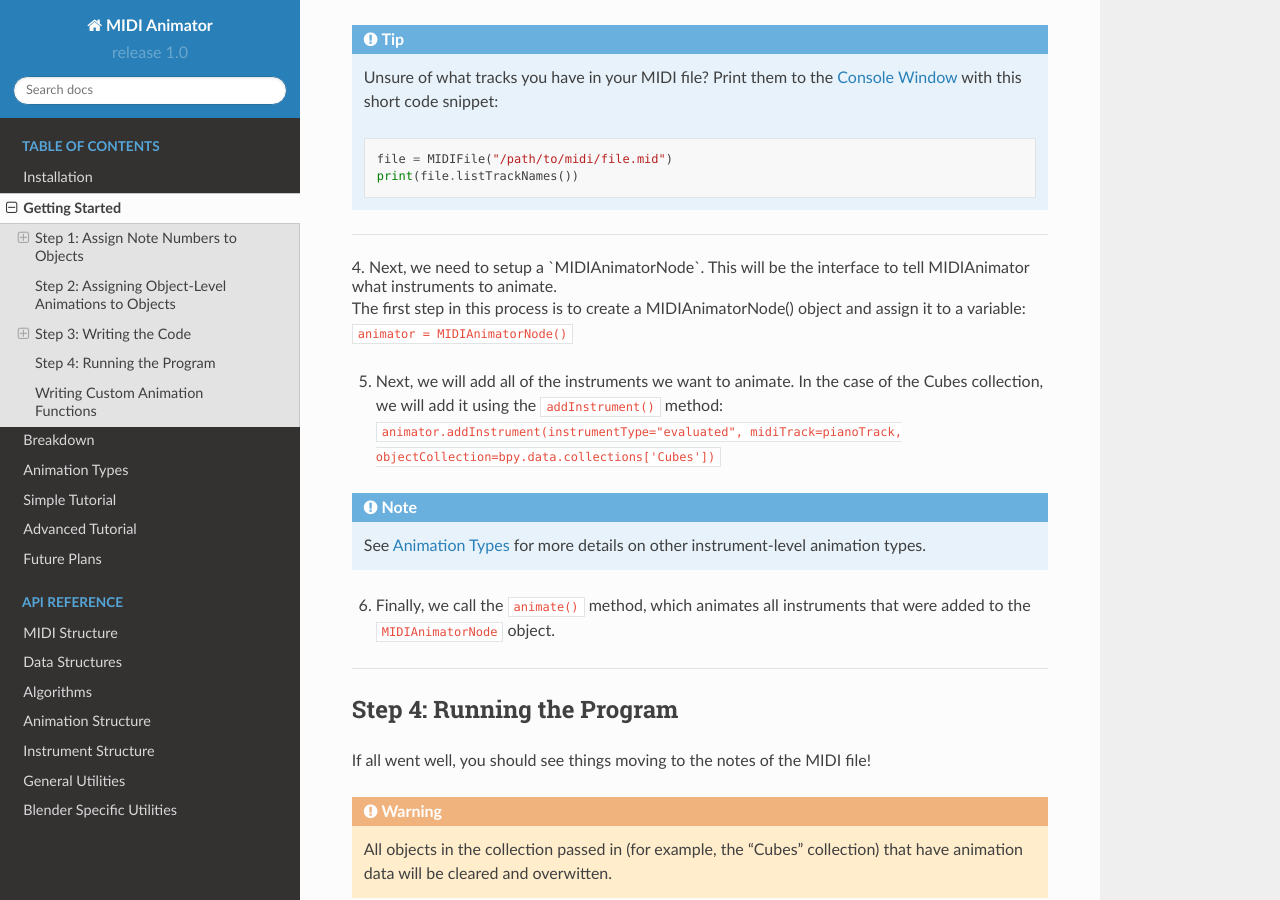
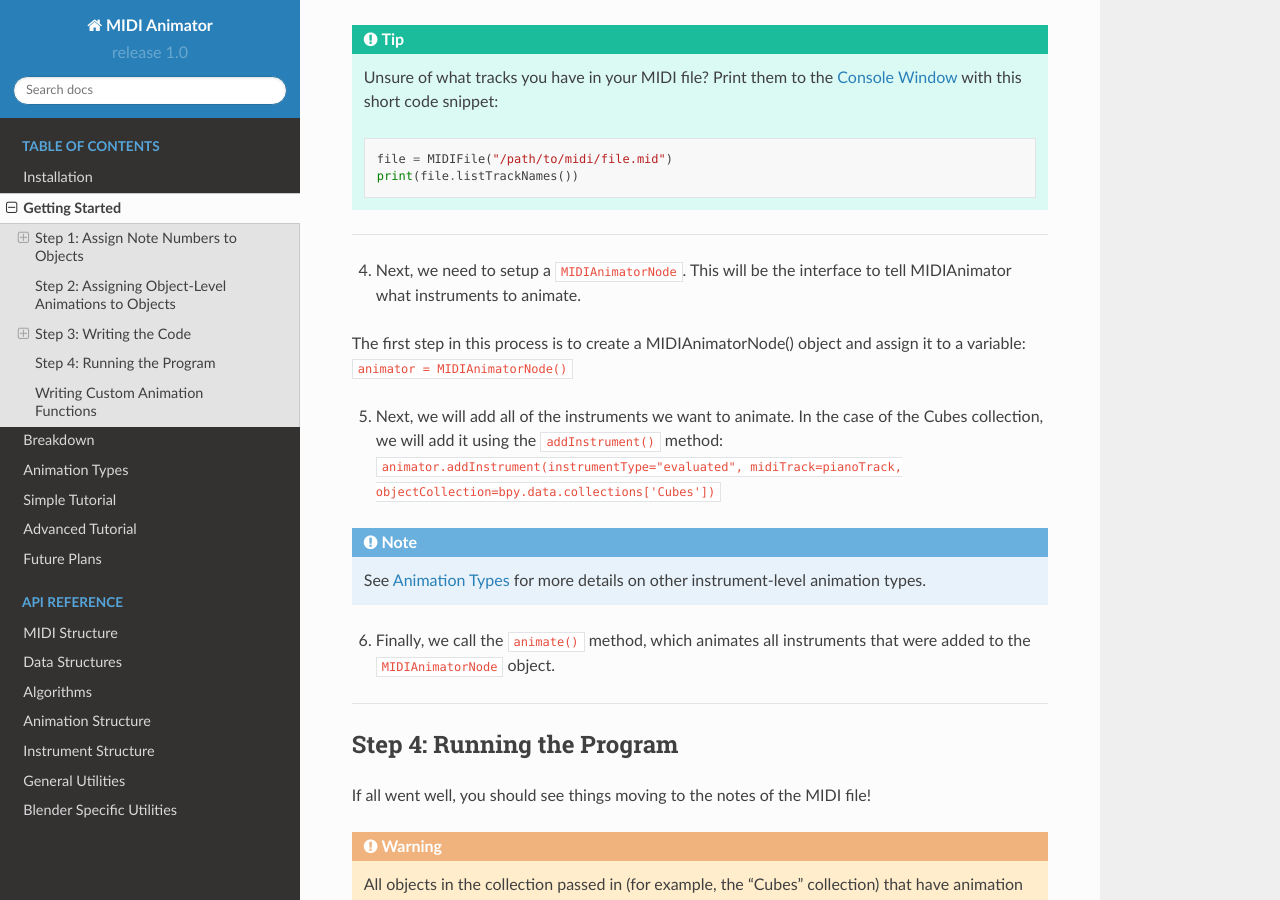
Before and after one commit to jamesa08/MIDIAnimatorDocs, a Sphinx documentation site: the page built from docs/source/general/getting_started.md, in a window 1280 px wide and 900 px high, scrolled down 6823 px. Built offline with Sphinx 7.4.7 and the Read the Docs theme 2.0.0, drawn with Linux system fonts in a browser that asks for light colours.

Commit message:
update admonitions

`````diff
--- a/docs/source/general/getting_started.md
+++ b/docs/source/general/getting_started.md
@@ -5,9 +5,7 @@
 To start writing your own MIDI Animation programs, first, you will need a scene to work with. You must create objects and have motion in mind
 that you will want to animate. For example, if you have a set of cubes, you might want to animate their Z location.
 
-```{admonition} Note
-:class: information
-
+```{note}
 It is reccomended that you keep your scene organized and tidy. Make good names for collections and objects.
 ```
 <hr>
@@ -65,20 +63,17 @@
 
 *In future updates, there will be more object-level types, and they will be explained.*
 
-```{admonition} Note
-:class: information
-
+```{note}
 Keep in mind different instrument-level animation types (such as Projectile motion) will not support other object-level animation types (such as oscillation or ADSR, which is currently planned.).
 
 This document **only** outlines the instrument-level animation type "Evaluate". See [Animation Types](animation_types.md) for more details on other instrument-level animation types.
 ```
 
 
-```{admonition} Note
-:class: information
-
+```{note}
 Only location, Rotation (Euler), custom properties (floats and ints only) and shape key FCurves are supported currently.
 ```
+
 To use location and rotation:
    - Keyframe your reference object just like you would any normal animation.
    - Select your target object, and in the Note On/Off object field, assign it to the reference object.
@@ -102,14 +97,11 @@
    - Thats it! If the shape keys do not exist on the target objects, it will simply be ignored. If it finds a matching shape key name, it will be animated.
 
 ```{admonition} Important
-:class: warning
-
+:class: danger
 ALL animation must be relativie to 0. The first keyframe must start at 0, and the last keyframe must return to 0. If this is not followed, resulting animation will have side-effects.
 ```
 
-```{admonition} Note
-:class: information
-
+```{note}
 Only "Note On" is supported currently, which means you cannot create "sustaining" notes (but you can fake it for now!).
 ```
 
@@ -124,9 +116,7 @@
 
 ## Step 3: Writing the Code
 
-```{admonition} Note
-:class: information
-
+```{note}
 Currently there is no UI, and it may be some time before a UI is implemented, as there are several design challenges.
 ```
 
@@ -181,9 +171,7 @@
 Typical Linux directories (varies by distro): `file = MIDIFile('/home/username/path/to/file.mid")`
 
 
-```{admonition} Tip
-:class: information
-
+```{tip}
 Blender relative paths work! Just type `//` infront of the filename, and Blender will attempt to find the MIDI file in the same directory as the `.blend` file. Make sure to save your work first!
 ```
 
@@ -193,14 +181,19 @@
 `pianoTrack = file.findTrack("Steinway Grand Piano")`
 
 
-```{admonition} Tip
+````{tip}
 Unsure of what tracks you have in your MIDI file? Print them to the [Console Window](https://docs.blender.org/manual/en/2.79/advanced/command_line/introduction.html) with this short code snippet:
+
 ```python
 file = MIDIFile("/path/to/midi/file.mid")
 print(file.listTrackNames())
 ```
 
+````
+
+
 <hr>
+
 4. Next, we need to setup a `MIDIAnimatorNode`. This will be the interface to tell MIDIAnimator what instruments to animate.
 
 
@@ -211,7 +204,7 @@
 5. Next, we will add all of the instruments we want to animate. In the case of the Cubes collection, we will add it using the `addInstrument()` method:<br>
 `animator.addInstrument(instrumentType="evaluated", midiTrack=pianoTrack, objectCollection=bpy.data.collections['Cubes'])`
 
-```{admonition} Note
+```{note}
 See [Animation Types](animation_types.md) for more details on other instrument-level animation types.
 ```
 
@@ -222,13 +215,11 @@
 ## Step 4: Running the Program
 If all went well, you should see things moving to the notes of the MIDI file!
 
-```{admonition} Warning
-:class: warning
-
+```{warning}
 All objects in the collection passed in (for example, the "Cubes" collection) that have animation data will be cleared and overwitten.
 ```
 
-```{admonition} Note
+```{note}
 If you get stuck or run into issues, feel free to open an issue on the GitHub, or join the [Animusic Discord](https://discord.gg/yDfyhfA) and post in the #midianimator-discussion channel.
 ```
 
@@ -238,7 +229,7 @@
 
 ## Writing Custom Animation Functions
 
-```{admonition} Note
+```{note}
 This section is under development. Check back later.
 ```
 
`````
Also changed, not shown: docs/source/general/animation_types.md (+1 -1 lines), docs/source/general/installation.md (+2 -2 lines), docs/source/index.md (+1 -3 lines), docs/source/tutorials/adv_tutorial.md (+1 -1 lines), docs/source/tutorials/tutorial.md (+1 -1 lines).
